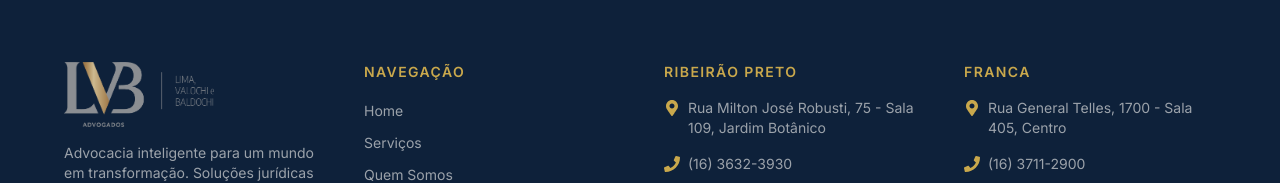
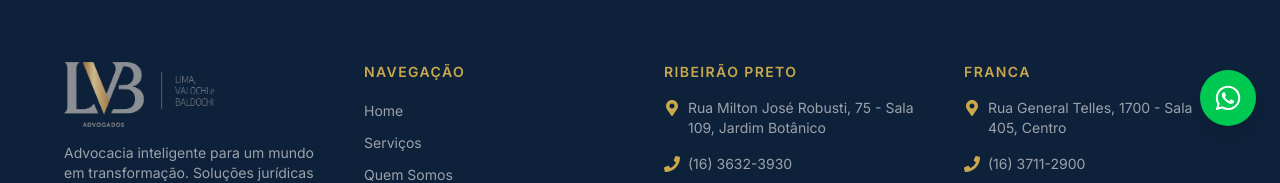
Before and after one commit to pblcnr/lvb-advogados, a Next.js app: page /contato in a window 1280 px wide. Shown: the part 650-833 px from the top of the page. Built offline with nearby package versions, Linux system fonts and the light colour scheme; a web font is replaced by a local one.

Commit message:
feat: add floating WhatsApp button component

```diff
--- a/app/layout.tsx
+++ b/app/layout.tsx
@@ -3,6 +3,7 @@
 import Header from '@/components/Header';
 import Footer from '@/components/Footer';
 import './globals.css';
+import WhatsAppButton from '@/components/WhatsAppButton';
 
 const inter = Inter({
   variable: '--font-inter',
@@ -34,6 +35,7 @@
         <Header />
         <main className="flex-1">{children}</main>
         <Footer />
+        <WhatsAppButton />
       </body>
     </html>
   );
--- /dev/null
+++ b/components/WhatsAppButton.tsx
@@ -0,0 +1,18 @@
+'use client';
+import { FaWhatsapp } from 'react-icons/fa';
+
+const WHATSAPP_NUMBER = '5516000000000';
+
+export default function WhatsAppButton() {
+  return (
+    <a
+      href={`https://wa.me/${WHATSAPP_NUMBER}`}
+      target="_blank"
+      rel="noopener noreferrer"
+      className="fixed bottom-6 right-6 z-50 flex h-14 w-14 items-center justify-center rounded-full bg-green-500 text-white shadow-lg transition-transform duration-300 hover:scale-110"
+      aria-label="Fale conosco pelo WhatsApp"
+    >
+      <FaWhatsapp size={28} />
+    </a>
+  );
+}
```
